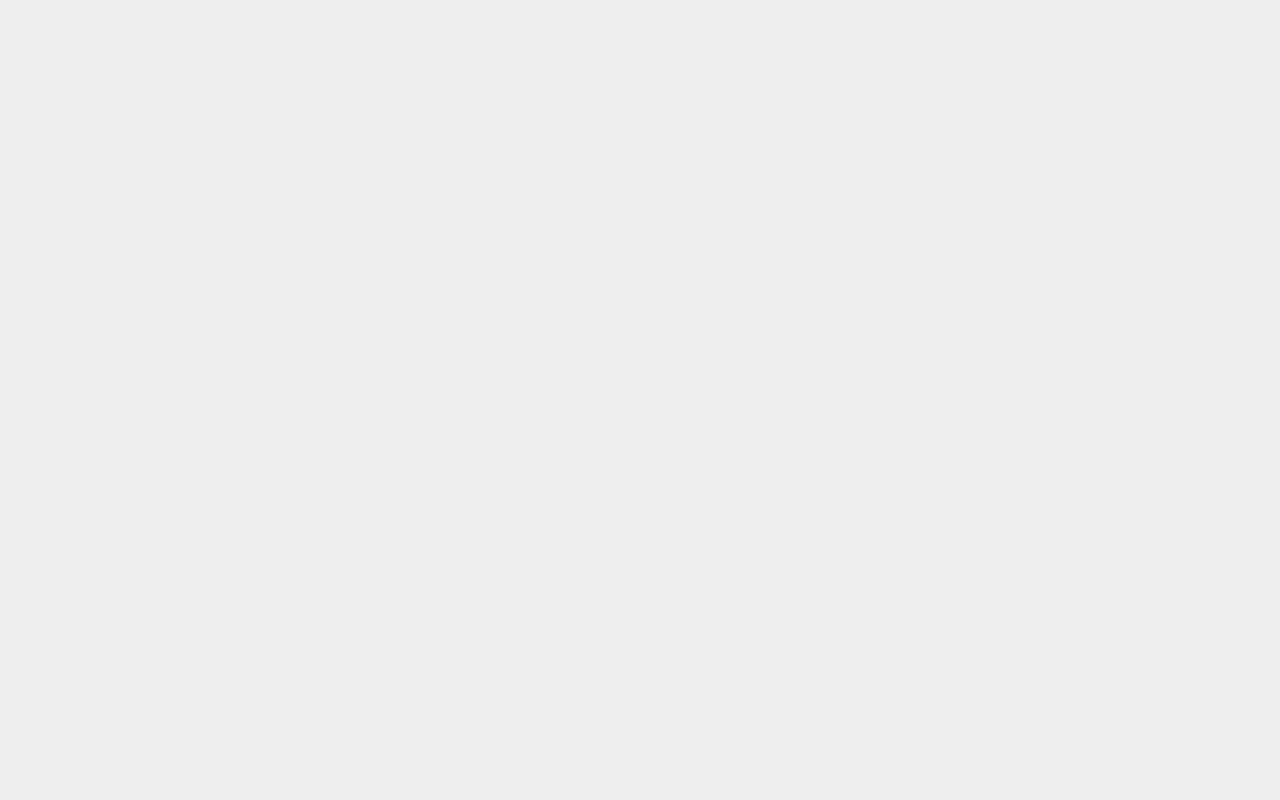
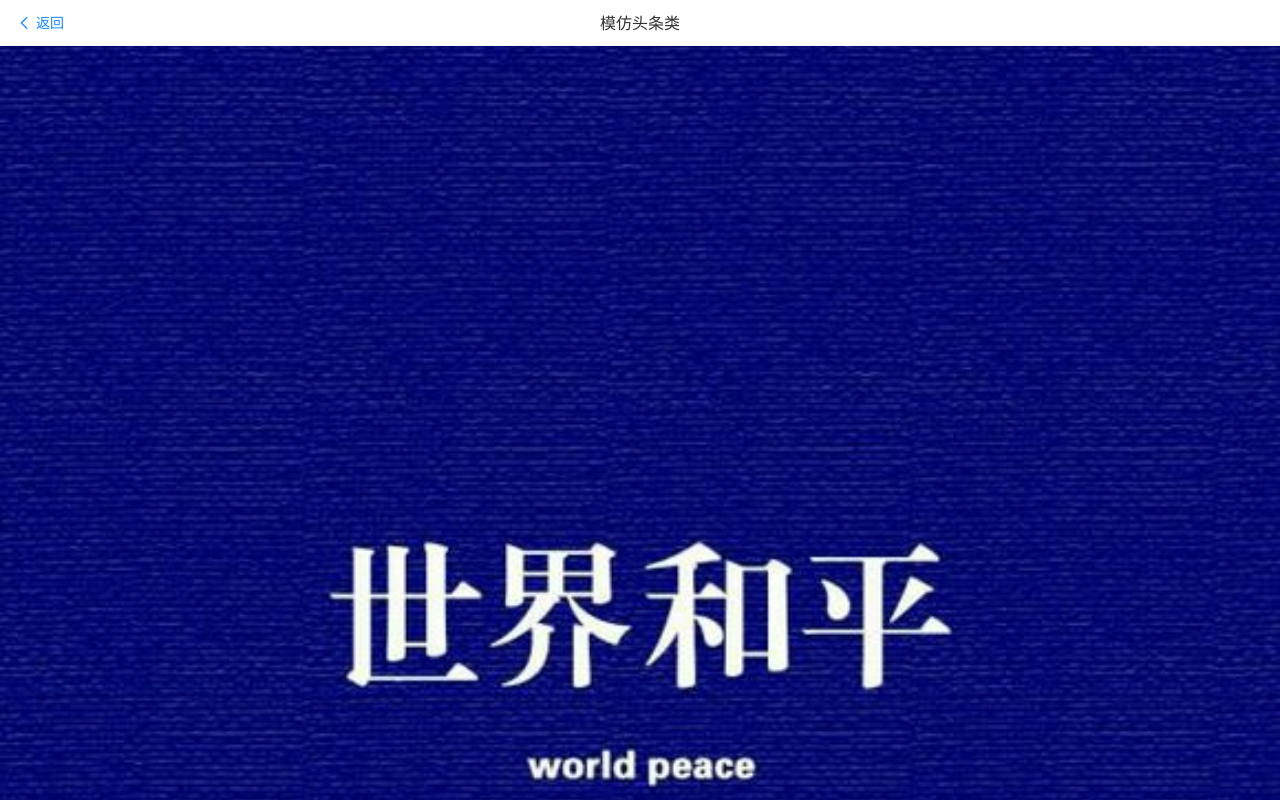
Before and after one commit to artiely/tulip-scroll, a Vue app: page /#/demo22 in a window 1280 px wide. Built offline with nearby package versions, Linux system fonts and the light colour scheme.

Commit message:
更新demo

```diff
--- a/src/router.js
+++ b/src/router.js
@@ -112,6 +112,11 @@ export default new Router({
       path: '/demo21',
       name: 'demo21',
       component: () => import(/* webpackChunkName: "demo21" */ './views/demo21.vue')
+    },
+    {
+      path: '/demo22',
+      name: 'demo22',
+      component: () => import(/* webpackChunkName: "demo22" */ './views/demo22.vue')
     }
   ]
 })
--- a/src/views/Home.vue
+++ b/src/views/Home.vue
@@ -102,6 +102,11 @@
               is-link
               to="/demo11"
             />
+            <van-cell
+              title="模仿头条类/demo22"
+              is-link
+              to="/demo22"
+            />
           </van-cell-group>
         </van-collapse-item>
       </van-collapse>
--- /dev/null
+++ b/src/views/demo22.vue
@@ -0,0 +1,165 @@
+<template>
+  <div>
+    <van-nav-bar
+      fixed
+      title="模仿头条类"
+      left-text="返回"
+      left-arrow
+      @click-left="$router.replace('/')"
+    />
+    <tulip-scroll
+      :aboveOpt="aboveOpt"
+      style="top:45px"
+      @init="init"
+      @pulling="pulling"
+    >
+      <template v-slot:above="{aboveWrapHeight,aboveState}">
+        <svg
+          v-show="aboveState==='pullingDown'"
+          :class="aboveState !== 'pullingDown'?'':aboveWrapHeight>aboveOpt.offset?'deg':'deg2'"
+          t="1572399962873"
+          class="icon def"
+          viewBox="0 0 1024 1024"
+          version="1.1"
+          xmlns="http://www.w3.org/2000/svg"
+          p-id="7485"
+          width="30"
+          height="30"
+        >
+          <path
+            d="M537.6 760.490667l175.7184-175.7184a25.6 25.6 0 1 1 36.181333 36.215466l-219.409066 219.409067a25.6 25.6 0 0 1-36.181334 0L274.432 620.987733a25.6 25.6 0 0 1 36.215467-36.181333l175.7184 175.684267V186.197333a25.6 25.6 0 1 1 51.2 0V760.490667z"
+            fill="#777777"
+            p-id="7486"
+          />
+        </svg>
+        <div v-show="aboveState==='loading'">
+          <spinner ref="svg" />
+        </div>
+        <div v-show="aboveState==='hovering'" class="hovering-tip over">
+            10条数据已更新
+        </div>
+      </template>
+      <img
+        class="peace"
+        src="./peace.jpg"
+        alt=""
+      >
+    </tulip-scroll>
+  </div>
+</template>
+
+<script>
+import spinner from '../../packages/spinner'
+export default {
+  components: {
+    spinner
+  },
+  data () {
+    return {
+      scroll: null,
+      list: 10,
+      height: false,
+      showClass: '',
+      onoff: 1,
+      scrollY: 0,
+      deg: '0deg',
+      aboveOpt: {
+        align: 'flex-end',
+        style: 'classic',
+        offset: 50,
+        hoverDelay: 1000,
+        isEndless: true,
+        outOffset: () => {
+          this.showClass = 'show-class'
+        },
+        pullingEnd: (done) => {
+          this.showClass = 'show-class deg'
+          setTimeout(() => {
+            this.showClass = ''
+            done()
+          }, 1000)
+        }
+      }
+
+    }
+  },
+  methods: {
+    init (vm) {
+      this.scroll = vm
+    },
+    pulling ({ moveY }) {
+      this.deg = `${-moveY * 2}deg`
+    }
+  }
+}
+</script>
+
+<style lang="less" scoped>
+.peace{
+  width: 100%;
+}
+.hovering-tip{
+  font-size: 16px;
+  text-align: center;
+  line-height: 50px;
+  background: #abcdef;
+  color: #fff;
+  width: 50%;
+  overflow: hidden;
+}
+.pyq {
+  width: 30px;
+  position: fixed;
+  left: 15px;
+  top: 0px;
+  transition: .3s;
+  opacity: 0;
+  &.show-class {
+    top: 100px;
+    opacity: 1;
+    transition: 0.1s;
+  }
+}
+@keyframes rotate {
+  from {
+    transform: rotate(0deg);
+  }
+  to {
+    transform: rotate(359deg);
+  }
+}
+.deg {
+  animation: rotate .9s linear infinite;
+}
+
+@keyframes rotate {
+  from {
+    transform: rotate(0deg);
+  }
+  to {
+    transform: rotate(180deg);
+  }
+}
+@keyframes rotate2 {
+  from {
+    transform: rotate(180deg);
+  }
+  to {
+    transform: rotate(0deg);
+  }
+}
+.deg {
+  animation: rotate ;
+  transform: rotate(180deg);
+}
+.deg2 {
+  animation: rotate2 ;
+  transform: rotate(0deg);
+}
+.def {
+    transition: 0.3s;
+    text-align: center;
+    margin: 0 auto;
+
+}
+</style>
```
